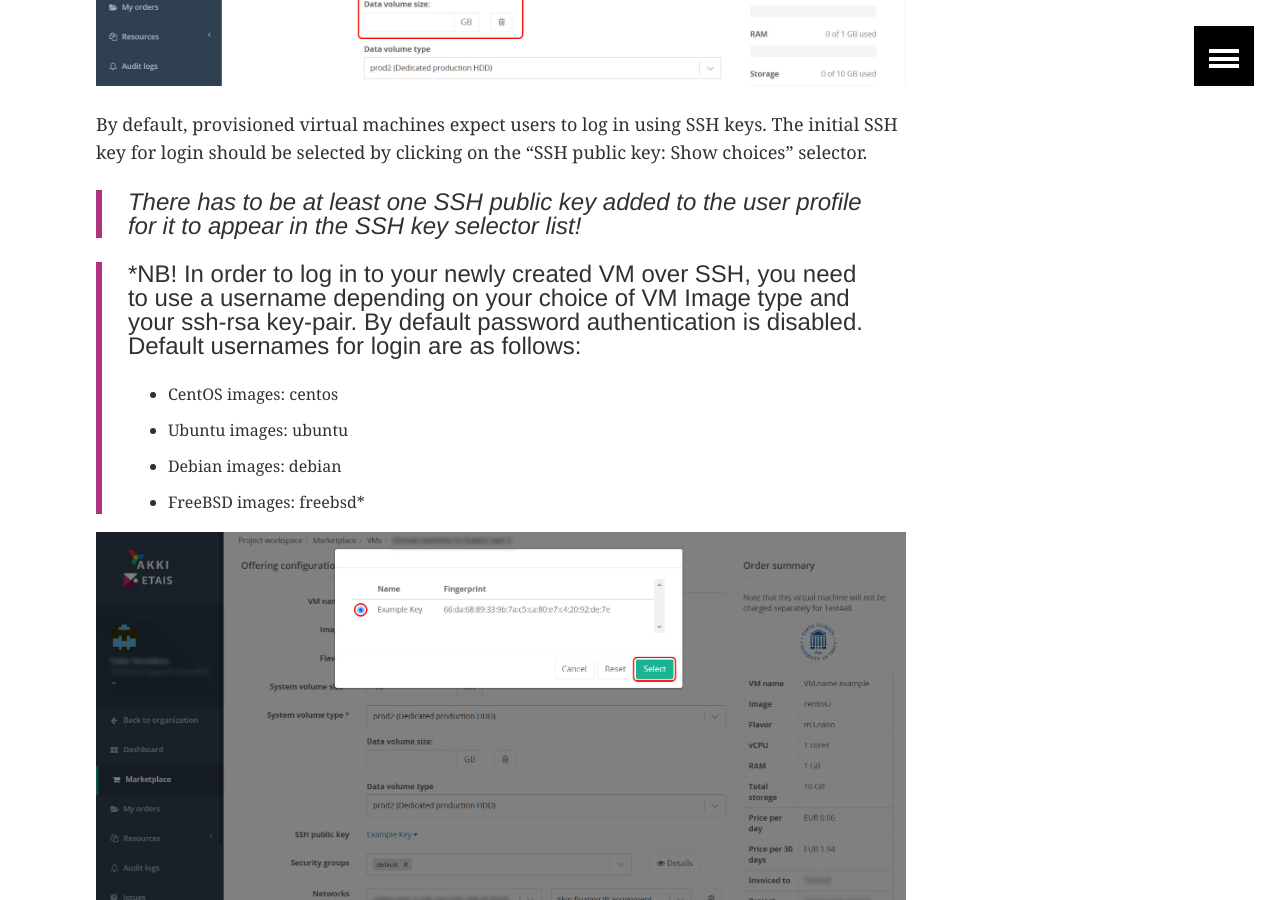
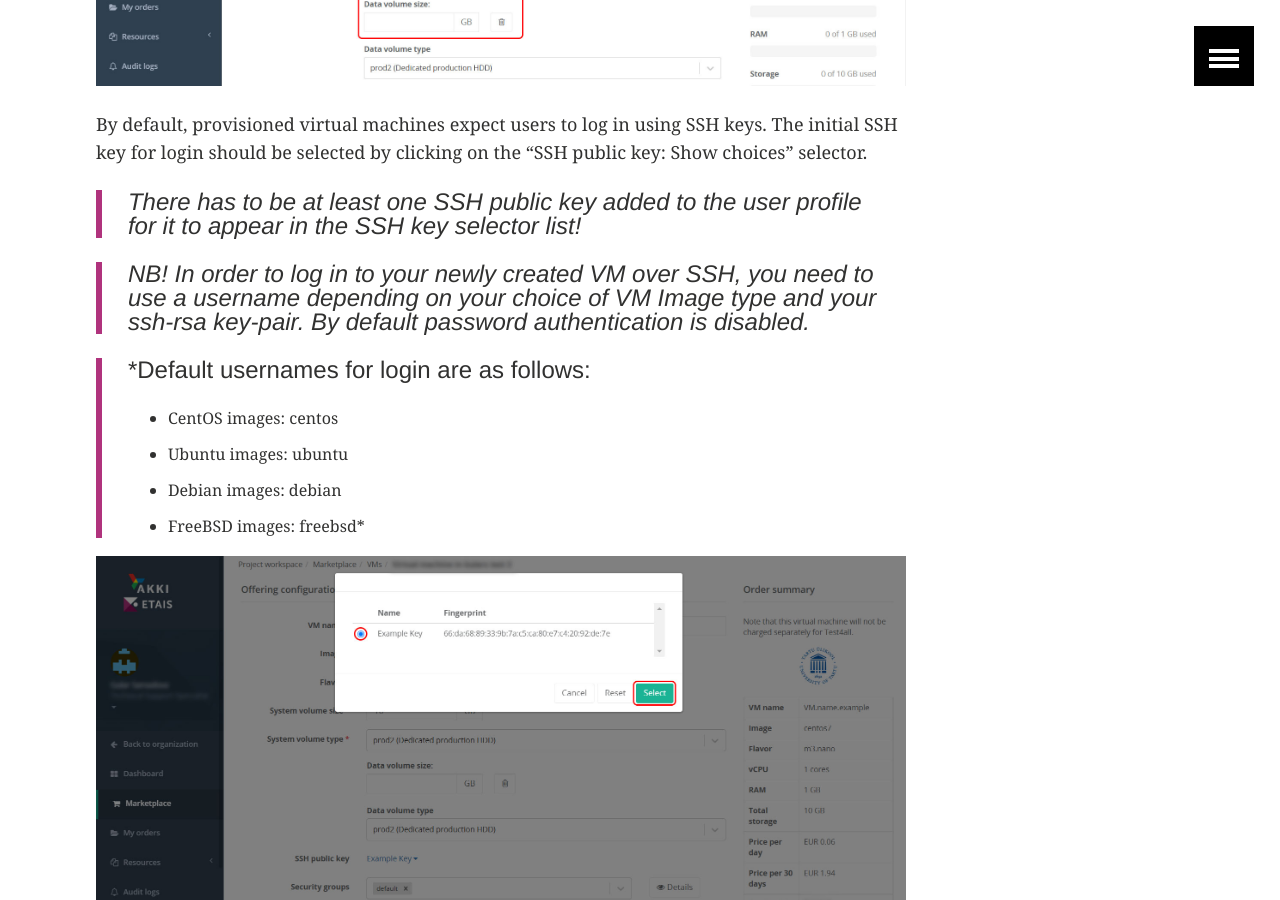
Before and after one commit to etais-ee/etais-web, a Jekyll site: the page built from using/self_service.md, in a window 1280 px wide and 900 px high, scrolled down 20273 px. Built offline with Jekyll 4.4.1, drawn with Linux system fonts in a browser that asks for light colours.

```diff
--- a/using/self_service.md
+++ b/using/self_service.md
@@ -281,7 +281,9 @@ By default, provisioned virtual machines expect users to log in using SSH keys.
 
 > *There has to be at least one SSH public key added to the user profile for it to appear in the SSH key selector list!*
 
-> *NB! In order to log in to your newly created VM over SSH, you need to use a username depending on your choice of VM Image type and your ssh-rsa key-pair. By default password authentication is disabled. Default usernames for login are as follows:
+> *NB! In order to log in to your newly created VM over SSH, you need to use a username depending on your choice of VM Image type and your ssh-rsa key-pair. By default password authentication is disabled.*
+
+> *Default usernames for login are as follows:
 + CentOS images: centos
 + Ubuntu images: ubuntu
 + Debian images: debian
```
